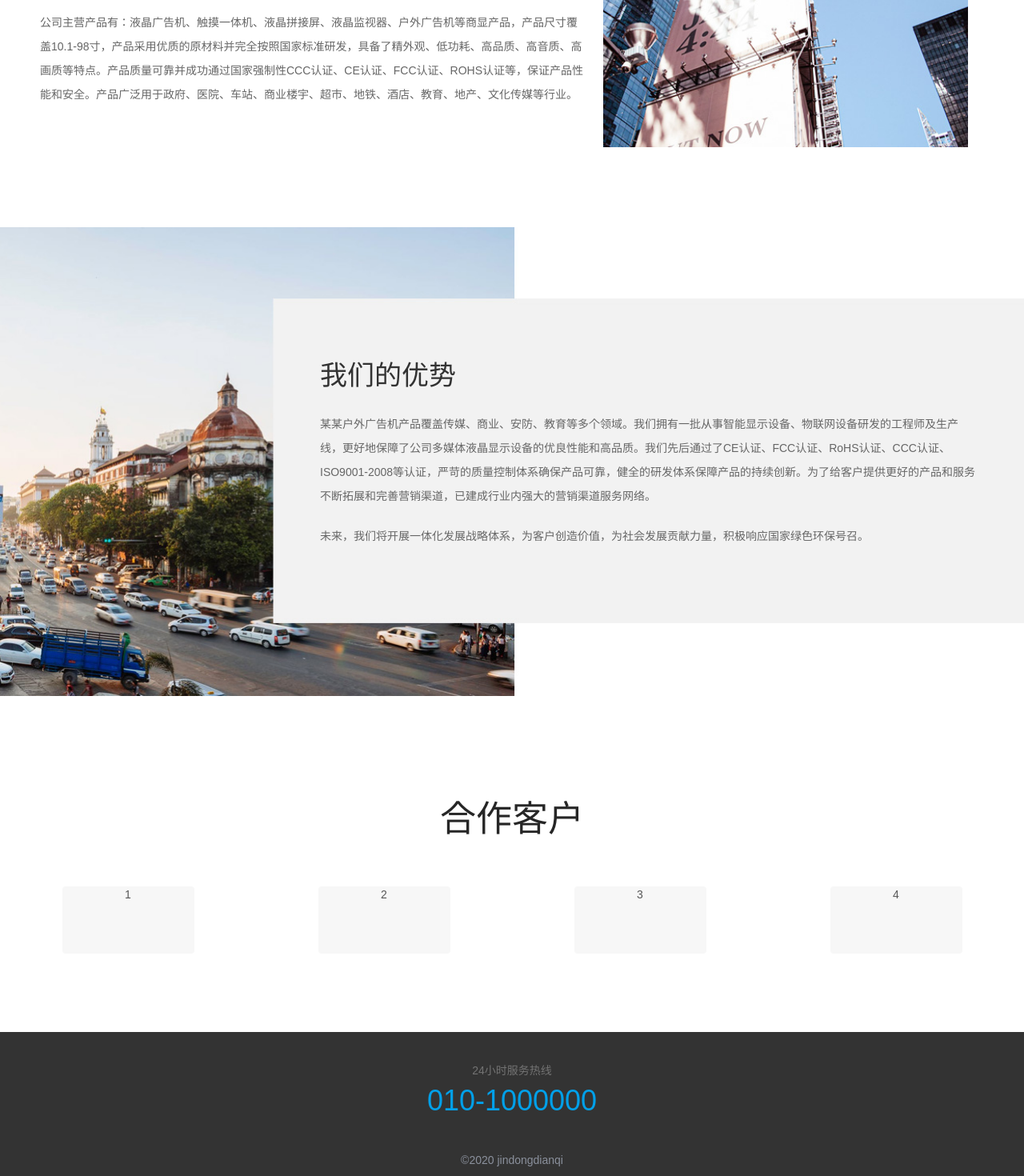
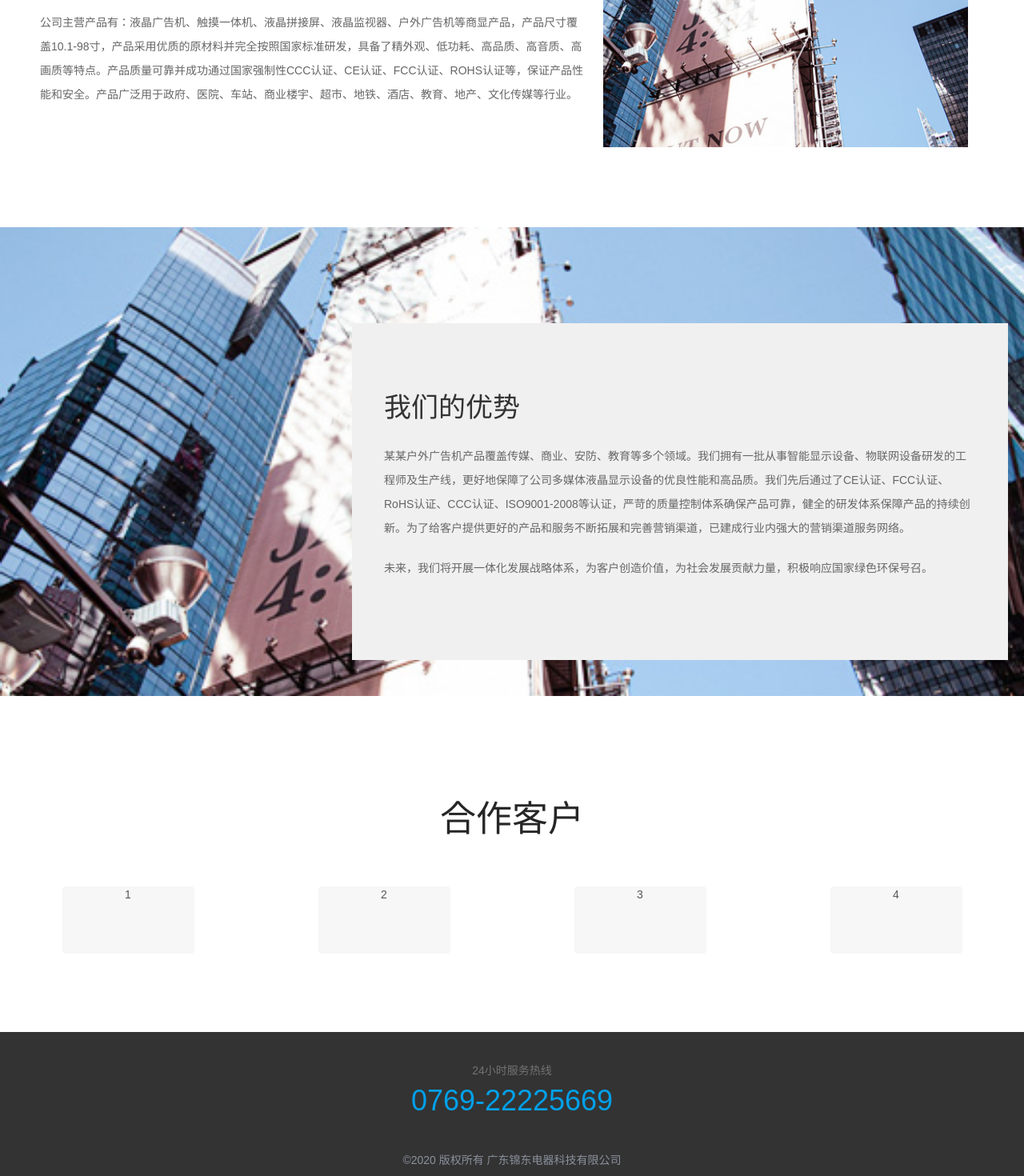
Before and after one commit to lost-xming/jinDong, a Vue app: page /introduction in a window 1280 px wide. Shown: the part 716-2186 px from the top of the page at 80% size. Built offline with nearby package versions, Linux system fonts and the light colour scheme.

Commit message:
修改 页面样式

```diff
--- a/src/components/footer.vue
+++ b/src/components/footer.vue
@@ -3,10 +3,10 @@
     <div class="footer">
       <div>
         <div class="footerText">24小时服务热线</div>
-				<div class="footerIpone">010-1000000</div>
+        <div class="footerIpone">0769-22225669</div>
       </div>
     </div>
-		<div class="footerTip">©2020 jindongdianqi</div>
+    <div class="footerTip">©2020 版权所有 广东锦东电器科技有限公司</div>
   </div>
 </template>
 
--- a/src/views/Home.vue
+++ b/src/views/Home.vue
@@ -6,9 +6,7 @@
         <div class="swiperItem swiperItem1" />
       </el-carousel-item>
       <el-carousel-item>
-        <div class="swiperItem swiperItem2">
-          <span class="swiperItem2-1">做您信任的供应商</span>
-        </div>
+        <div class="swiperItem swiperItem2" />
       </el-carousel-item>
       <el-carousel-item>
         <div class="swiperItem swiperItem3" />
--- a/src/views/Introduction.vue
+++ b/src/views/Introduction.vue
@@ -45,16 +45,18 @@ export default {
 }
 .advantage {
   height: 586px;
-  background: url("./../assets/jianjie-3.jpg") center center no-repeat;
+  background: url("./../assets/jianjie-2.webp") left center no-repeat;
   background-size: cover;
   position: relative;
   margin-bottom: 40px;
   .advantageText {
     width: 820px;
     color: rgb(102, 102, 102);
+    background-color: #f0f0f0;
+    padding: 80px 40px;
     position: absolute;
-    top: 160px;
-    left: 400px;
+    top: 120px;
+    right: 20px;
     h1 {
       color: #333;
       font-size: 34px;
```
Also changed, not shown: src/assets/jianjie-3.jpg (deleted). Lines whose indentation alone changed are shown as unchanged.
